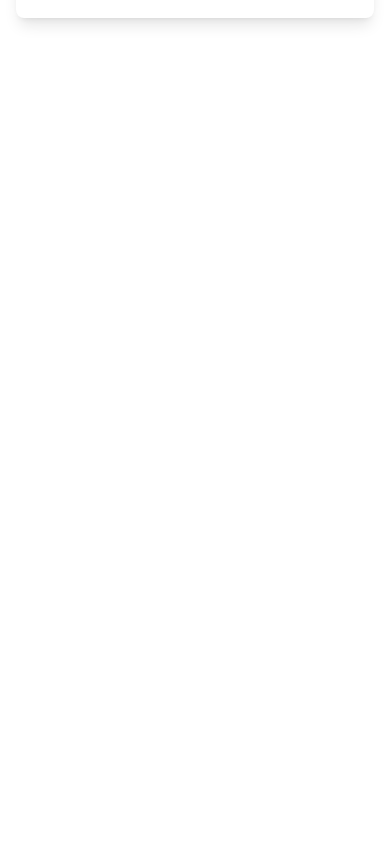
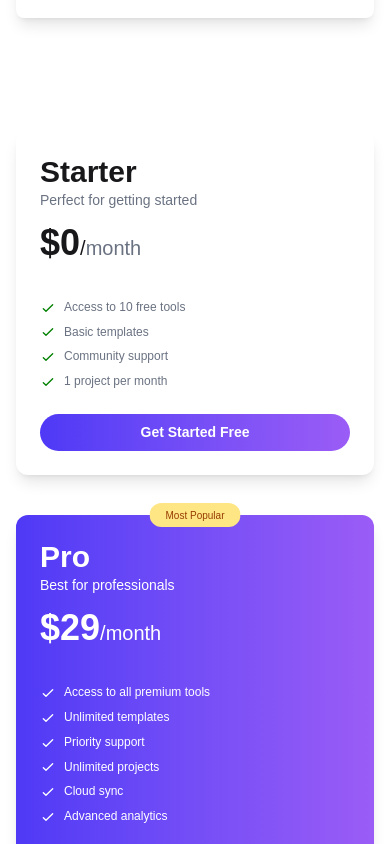
Before and after one commit to sheikhzim2004-del/digi-tools, a React (Vite) app: page / in a window 390 px wide. Shown: the part 6420-7264 px from the top of the page. Before the commit the page ends 6550 px from the top, so only its background shows below. Built offline with nearby package versions, Linux system fonts and the light colour scheme.

Commit message:
added pricing card perfectly with responsive

```diff
--- /dev/null
+++ b/src/components/pricingSection/Pricing.jsx
@@ -0,0 +1,27 @@
+import { useEffect, useState } from "react";
+import PricingCard from "./PricingCard";
+
+const Pricing = () => {
+  const [pricingData, setPricingData] = useState([]);
+
+  useEffect(() => {
+    fetch("pricingData.json")
+      .then((res) => res.json())
+      .then((data) => setPricingData(data));
+  }, []);
+
+  return (
+    <section className="my-container my-[clamp(7rem,6vw,7.5rem)]">
+
+
+      {/* card */}
+      <div className="grid  md:grid-cols-3 gap-10 md:gap-6 lg:gap-10">
+        {pricingData.map((pricing) => (
+          <PricingCard key={pricing.id} pricing={pricing}></PricingCard>
+        ))}
+      </div>
+    </section>
+  );
+};
+
+export default Pricing;
--- /dev/null
+++ b/src/components/pricingSection/PricingCard.jsx
@@ -0,0 +1,85 @@
+const PricingCard = ({ pricing }) => {
+
+
+  const { plan, subtitle, price, period, features, buttonText, tag } = pricing;
+
+  return (
+    <div
+      className={`card mx-auto w-full shadow-lg relative  rounded-xl ${
+        tag === "Most Popular"
+          ? "bg-linear-to-r from-[#4F39F6] to-[#9B5CF6] text-white"
+          : "bg-white"
+      }`}
+    >
+      <div className={`card-body space-y-1`}>
+        {tag == "Most Popular" && (
+          <span className="badge badge-xs badge-warning bg-amber-200 py-3 rounded-full border-none px-4 text-amber-800 absolute left-1/2 -translate-x-1/2 -top-3">
+            {tag}
+          </span>
+        )}
+        <div>
+          <div>
+            <h2 className="text-3xl font-bold">{plan}</h2>
+            <p
+              className={`${tag == "Most Popular" ? "text-white " : "text-gray-500"}`}
+            >
+              {subtitle}
+            </p>
+          </div>
+        </div>
+
+        <div>
+          <p className="text-xl">
+            <span className="font-bold text-4xl">${price}</span>/
+            <span
+              className={`${tag == "Most Popular" ? "text-white " : "text-gray-500"}`}
+            >
+              {period}
+            </span>
+          </p>
+        </div>
+
+        <ul className="mt-6 flex flex-col flex-1 gap-2 text-xs">
+          {features.map((feature, ind) => (
+            <li key={ind}>
+              <svg
+                xmlns="http://www.w3.org/2000/svg"
+                className="size-4 me-2 inline-block text-success"
+                fill="none"
+                viewBox="0 0 24 24"
+                // stroke="black"
+                stroke={`${tag === "Most Popular" ? "white" : "green"}`}
+              >
+                <path
+                  strokeLinecap="round"
+                  strokeLinejoin="round"
+                  strokeWidth="2"
+                  d="M5 13l4 4L19 7"
+                />
+              </svg>
+
+              <span
+                className={`${tag == "Most Popular" ? "text-white " : "text-gray-500"}`}
+              >
+                {feature}
+              </span>
+            </li>
+          ))}
+        </ul>
+        <div className="mt-3">
+          <button
+            className={`w-full rounded-full px-5 py-2 cursor-pointer font-bold ${
+              tag === "Most Popular"
+                ? "bg-white text-[#4F39F6] border border-white"
+                : "bg-gradient-to-r from-[#4F39F6] to-[#9B5CF6] text-white"
+            }`}
+          >
+            {buttonText}
+          </button>
+        </div>
+      </div>
+    </div>
+  );
+};
+
+export default PricingCard;
--- a/src/pages/Home.jsx
+++ b/src/pages/Home.jsx
@@ -5,6 +5,7 @@ import Navbar from "../components/navbar/Navbar";
 import Rating from "../components/ratingSection/Rating";
 import { ToastContainer } from "react-toastify";
 import Choose from "../components/chooseSection/Choose";
+import Pricing from "../components/pricingSection/Pricing";
 
 const productDataFetch = fetch("/productData.json").then((res) => res.json());
 
@@ -34,6 +35,8 @@ const [addToCart,setAddToCart]=useState([])
 
       <Choose />
 
+      <Pricing></Pricing>
+
       <ToastContainer/>
     </div>
   );
```
